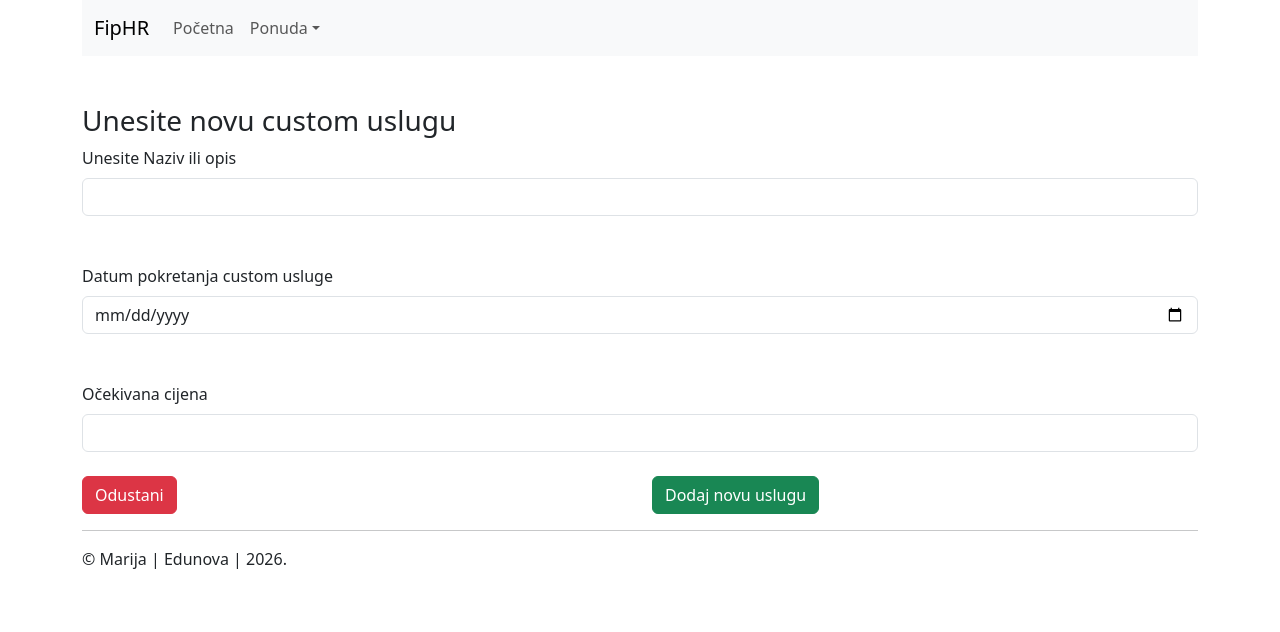
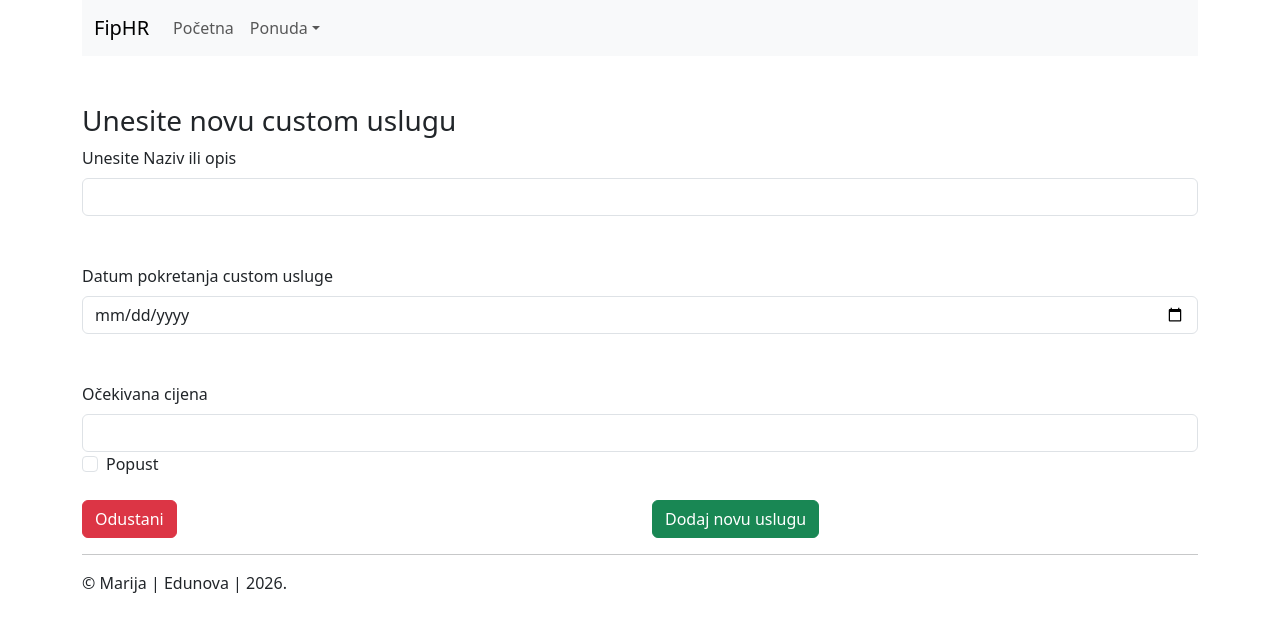
Before and after one commit to marijadergez/FipHr, a React (Vite) app: page /usluge/novi in a window 1280 px wide. Shown: the top 632 px of the page. Built offline with nearby package versions, Linux system fonts and the light colour scheme.

Commit message:
Ujednačavanje

```diff
--- a/src/pages/usluge/UslugeNovi.jsx
+++ b/src/pages/usluge/UslugeNovi.jsx
@@ -24,7 +24,7 @@ export default function UslugeNovi(){
             trajanje: parseInt(podaci.get('trajanje')),
             cijena: parseFloat(podaci.get('cijena')),
             datumPokretanja: new Date(podaci.get('datumPokretanja')).toISOString(),
-            aktivan: podaci.get('aktivan') === 'on'
+            popust: podaci.get('popust') === 'on'
         })
 
 
@@ -50,6 +50,10 @@ export default function UslugeNovi(){
                 <Form.Control type="number" name="cijena" step={0.01} />
 
             </Form.Group>
+
+            <Form.Group controlId="popust">
+                    <Form.Check label="Popust" name="popust" />
+                </Form.Group>
 
              <Row className="mt-4">
 
--- a/src/pages/usluge/UslugePregled.jsx
+++ b/src/pages/usluge/UslugePregled.jsx
@@ -93,7 +93,7 @@ export default function UslugePregled() {
                                 </Button>
                                         &nbsp;&nbsp;
 
-                                <Button variant="danger" onClick={()=>{obrisi(usluge.sifra)}}>
+                                <Button variant="danger" onClick={()=>{obrisi(usluga.sifra)}}>
                                     Obriši
                                 </Button>
                             </td>
--- a/src/services/usluge/UslugeService.js
+++ b/src/services/usluge/UslugeService.js
@@ -8,9 +8,9 @@ async function get() {
 
 async function dodaj(usluga) {
     if(usluge.length===0){
-        usluge.sifra=1
+        usluga.sifra=1
     }else{
-        usluge.sifra =usluge[usluge.length -1].sifra + 1
+        usluga.sifra =usluge[usluge.length -1].sifra + 1
     }
     usluge.push(usluga)
 
```
